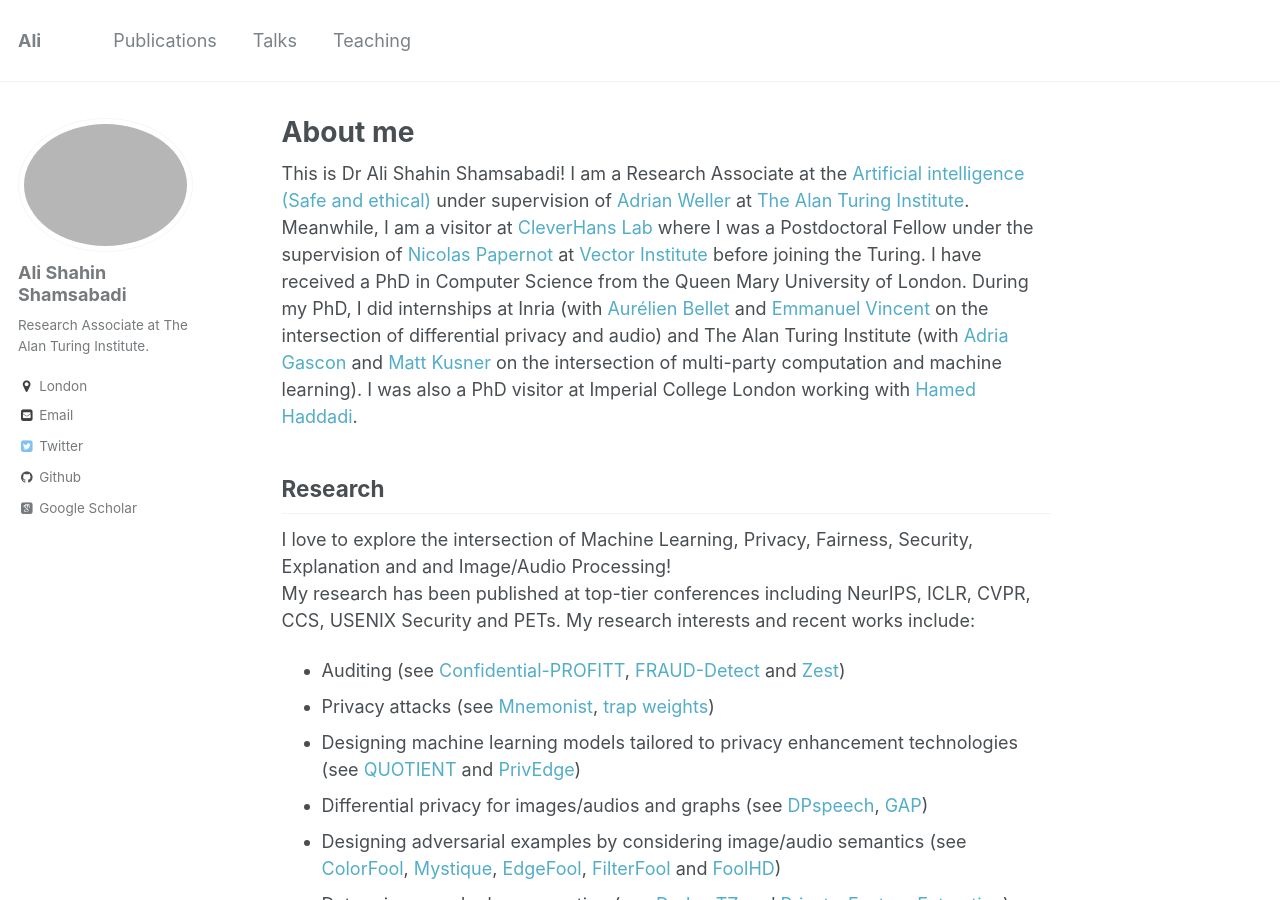
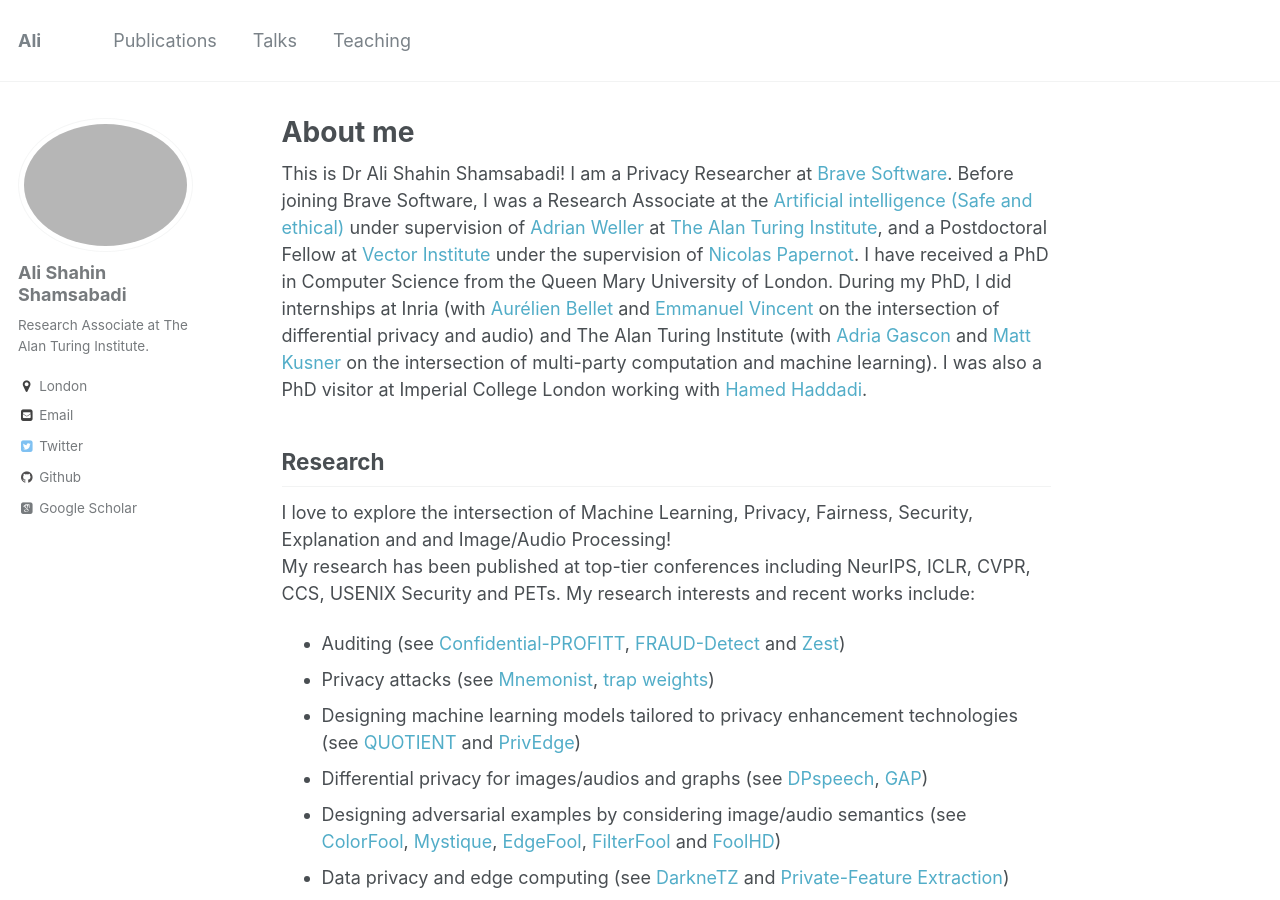
Before and after one commit to AliShahin/AliShahin.github.io, a Jekyll site: the page built from _pages/about.md, in a window 1280 px wide and 900 px high. Built offline with Jekyll 4.4.1, drawn with Linux system fonts in a browser that asks for light colours; some web fonts are replaced.

Commit message:
Update about.md

```diff
--- a/_pages/about.md
+++ b/_pages/about.md
@@ -8,8 +8,7 @@ redirect_from:
   - /about.html
 ---
 
-This is Dr Ali Shahin Shamsabadi!
-I am a Research Associate at the [Artificial intelligence (Safe and ethical)](https://www.turing.ac.uk/research/research-programmes/artificial-intelligence-ai/safe-and-ethical) under supervision of [Adrian Weller](http://mlg.eng.cam.ac.uk/adrian/) at [The Alan Turing Institute](https://www.turing.ac.uk). Meanwhile, I am a visitor at [CleverHans Lab](https://cleverhans-lab.github.io) where I was a Postdoctoral Fellow under the supervision of [Nicolas Papernot](https://www.papernot.fr) at [Vector Institute](https://vectorinstitute.ai) before joining the Turing.
+This is Dr Ali Shahin Shamsabadi! I am a Privacy Researcher at [Brave Software](https://brave.com). Before joining Brave Software, I was a Research Associate at the [Artificial intelligence (Safe and ethical)](https://www.turing.ac.uk/research/research-programmes/artificial-intelligence-ai/safe-and-ethical) under supervision of [Adrian Weller](http://mlg.eng.cam.ac.uk/adrian/) at [The Alan Turing Institute](https://www.turing.ac.uk), and a Postdoctoral Fellow at [Vector Institute](https://vectorinstitute.ai) under the supervision of [Nicolas Papernot](https://www.papernot.fr).
 I have received a PhD in Computer Science from the Queen Mary University of London. During my PhD, I did internships at Inria (with [Aurélien Bellet](http://researchers.lille.inria.fr/abellet/) and [Emmanuel Vincent](https://members.loria.fr/EVincent/) on the intersection of differential privacy and audio) and The Alan Turing Institute (with [Adria Gascon](https://www.lsi.upc.edu/~agascon/) and [Matt Kusner](https://mkusner.github.io) on the intersection of multi-party computation and machine learning). I was also a PhD visitor at Imperial College London working with [Hamed Haddadi](https://www.imperial.ac.uk/people/h.haddadi).
 
 ## Research
```
